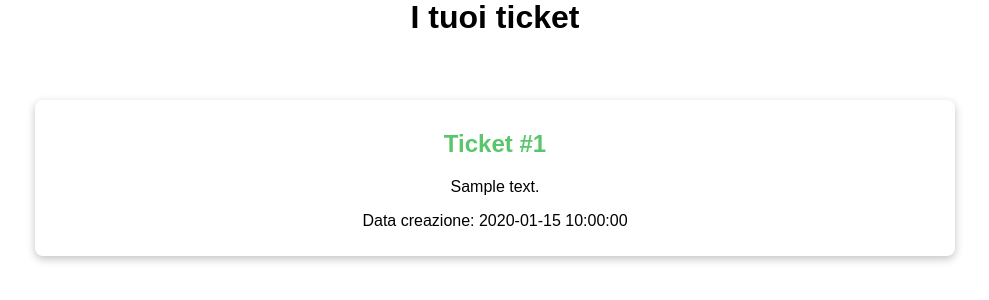
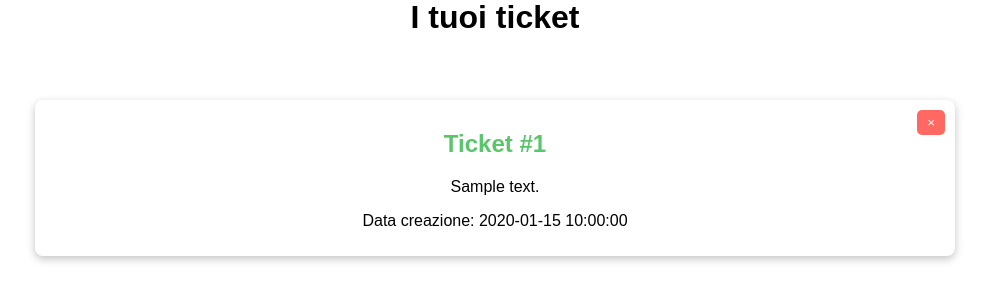
Before and after one commit to CristinaDev98/Sistema-Ticketing, a PHP site: page /view_ticket.php in a window 1280 px wide. Shown: the part 165-465 px from the top of the page, without its empty margins (145-1134 px from the left). Run offline with PHP 8.4, Linux system fonts and the light colour scheme; the visitor is signed in with stand-in values (Sample User, id 1); tables that the repository leaves empty or names only in its code hold one stand-in row (values such as "Sample post").

Commit message:
add functionality delete ticket

```diff
--- a/index.php
+++ b/index.php
@@ -1,7 +1,6 @@
 <?php
 session_start();
 
-// Se l'utente non è autenticato, reindirizzalo a login.php
 if (!isset($_SESSION['utente'])) {
     header('Location: login.php');
     exit();
--- a/view_ticket.php
+++ b/view_ticket.php
@@ -13,6 +13,17 @@ $conn = new mysqli('localhost', 'root', '', 'sistema_ticketing');
 
 if ($conn->connect_error) {
     die('Connessione al database fallita: ' . $conn->connect_error);
+}
+
+if ($_SERVER['REQUEST_METHOD'] === 'POST' && isset($_POST['delete_ticket'])) {
+    $ticketIdToDelete = $_POST['delete_ticket'];
+
+    $queryDeleteTicket = "DELETE FROM ticket WHERE user_id = '$userId' AND id = '$ticketIdToDelete'";
+    if ($conn->query($queryDeleteTicket) === true) {
+        echo '<script>alert("Ticket eliminato con successo!"); window.location.href = "dashboard.php";</script>';
+    } else {
+        echo '<script>alert("Errore durante l\'eliminazione del ticket: ' . $conn->error . '");</script>';
+    }
 }
 
 $queryTicketUtente = "SELECT * FROM ticket WHERE user_id = '$userId'";
@@ -62,7 +73,7 @@ if (!$resultTicket) {
             text-align: center;
         }
 
-        .n-ticket{
+        .n-ticket {
             color: #5ac66c;
         }
 
@@ -73,9 +84,27 @@ if (!$resultTicket) {
             box-shadow: rgba(0, 0, 0, 0.24) 0px 3px 8px;
             border-radius: 8px;
             text-align: center;
+            position: relative;
         }
 
-        .card:hover,.card-ticket:hover{
+        .delete-button {
+            position: absolute;
+            top: 10px;
+            right: 10px;
+            background-color: #ff6961;
+            color: white;
+            padding: 5px 10px;
+            border: none;
+            border-radius: 5px;
+            cursor: pointer;
+        }
+
+        .delete-button:hover {
+            background-color: #cc0000;
+        }
+
+        .card:hover,
+        .card-ticket:hover {
             transform: scale(1.05);
         }
 
@@ -97,6 +126,7 @@ if (!$resultTicket) {
             margin-right: 2em;
 
         }
+
         .home-link {
             float: right;
             margin-top: 10px;
@@ -120,9 +150,13 @@ if (!$resultTicket) {
         <?php
         foreach ($resultTicket as $ticket) {
             echo '<div class="card-ticket">';
+            echo '<button class="delete-button" type="submit" form="deleteForm_' . $ticket['id'] . '">&times;</button>';
             echo '<h2 class="n-ticket">Ticket #' . $ticket['id'] . '</h2>';
             echo '<p>' . $ticket['message'] . '</p>';
             echo '<p>Data creazione: ' . $ticket['created_at'] . '</p>';
+            echo '<form method="post" id="deleteForm_' . $ticket['id'] . '">';
+            echo '<input type="hidden" name="delete_ticket" value="' . $ticket['id'] . '">';
+            echo '</form>';
             echo '</div>';
         }
         ?>
```
Also changed, not shown: dashboard.php (+5 -4 lines). Lines whose indentation alone changed are shown as unchanged.
